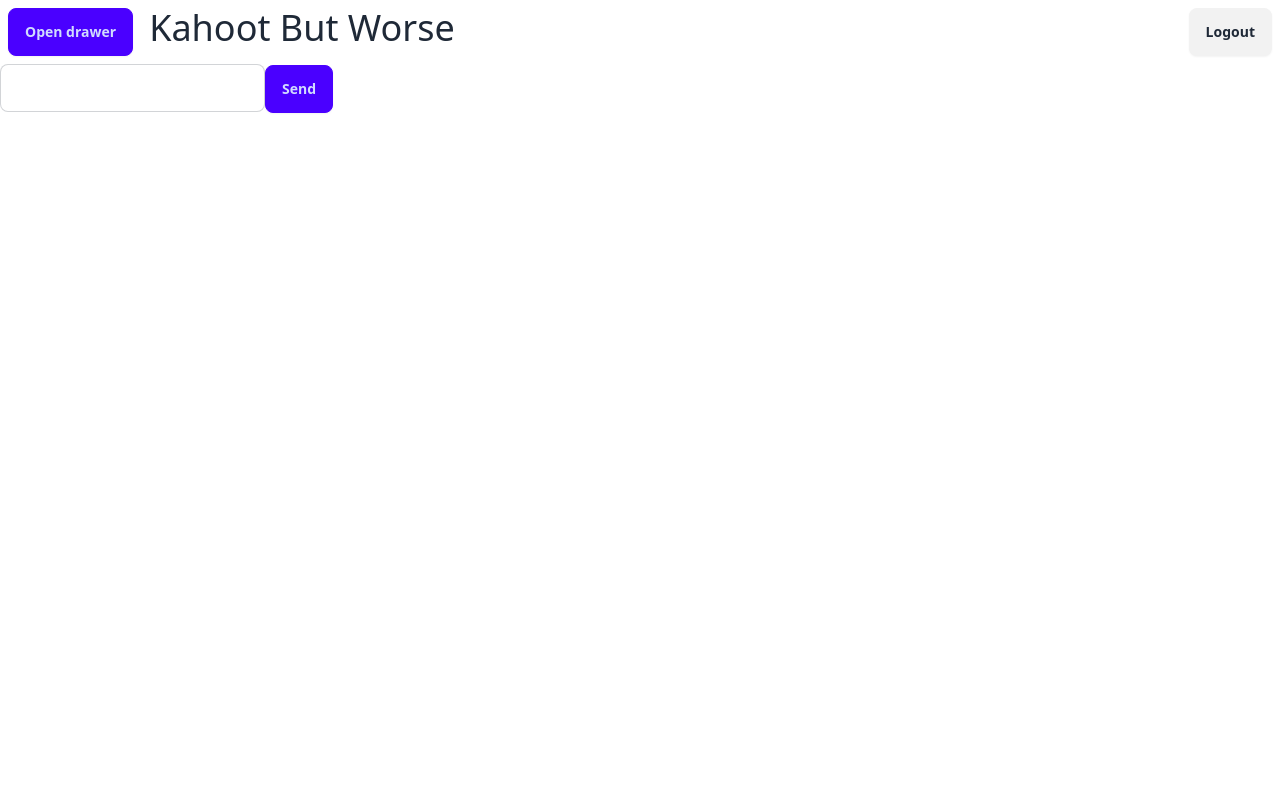
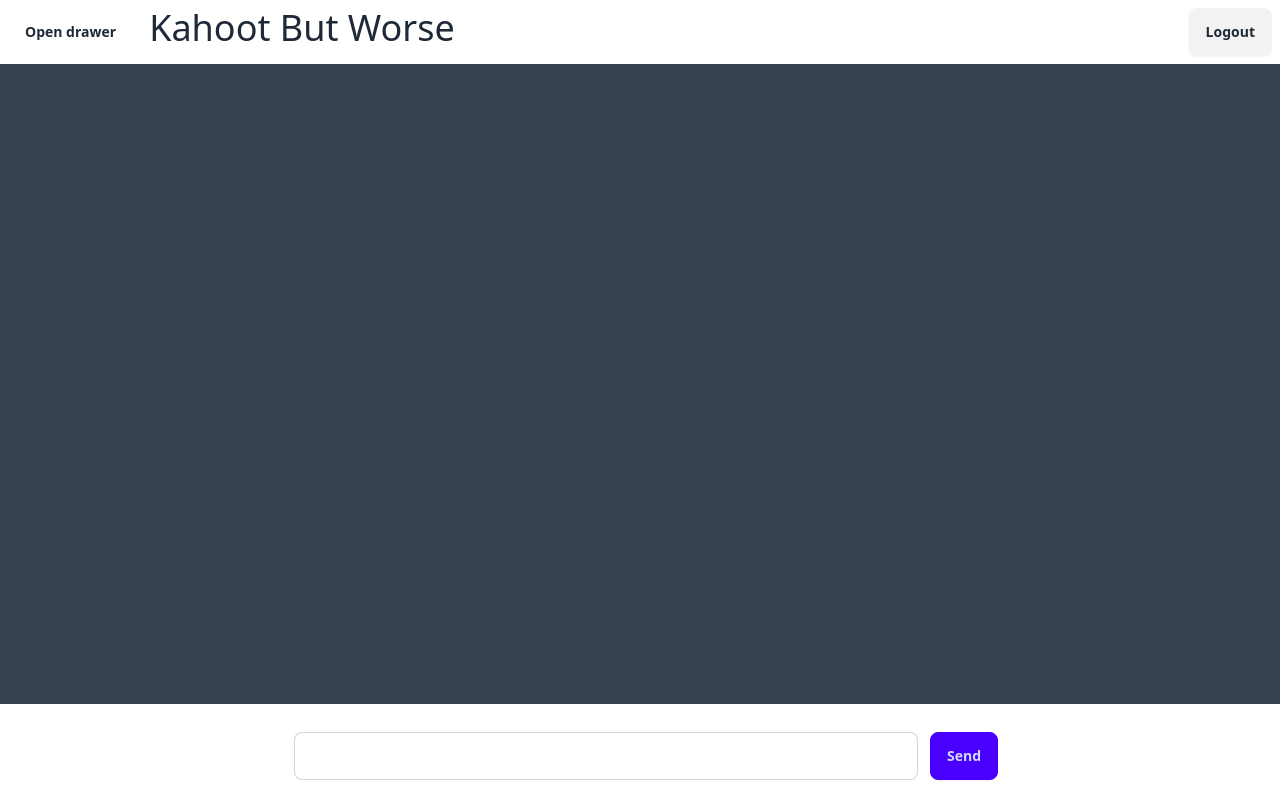
Before and after one commit to Claude-White/JACHacks, a React (Vite) app in the folder client/: page / in a window 1280 px wide. Built offline with nearby package versions, Linux system fonts and the light colour scheme.

Commit message:
looks sexyyy

```diff
--- a/client/index.html
+++ b/client/index.html
@@ -7,7 +7,7 @@
     <title>Kahoot But Worse(For Teachers)</title>
   </head>
   <body>
-    <div id="root"></div>
+    <div id="root" class="h-screen"></div>
     <script type="module" src="/src/main.jsx"></script>
   </body>
 </html>
--- a/client/src/App.jsx
+++ b/client/src/App.jsx
@@ -25,8 +25,12 @@ function App() {
 
   return (
     <>
-      <Header />
-      <div className="chat-container" ref={chatContainerRef}>
+      <div className="drawer h-full">
+        <input id="my-drawer" type="checkbox" className="drawer-toggle" />
+        <div className="drawer-content h-full">
+
+        <Header />
+      <div className="chat-container h-[80%] bg-gray-700 text-white" ref={chatContainerRef}>
         {conversation.map((item, index) => (
           <div key={index}>
             <p className="user-message">{item.input}</p>
@@ -34,10 +38,10 @@ function App() {
           </div>
         ))}
       </div>
-      <div className="input-container">
+      <div className="input-container p-4 flex justify-center items-center">
         <input
           type="text"
-          className="input input-bordered"
+          className="input input-bordered w-[50%] m-3"
           value={inputMsg}
           onChange={(e) => setInputMsg(e.target.value)}
           onKeyPress={(e) => {
@@ -50,9 +54,7 @@ function App() {
           Send
         </button>
       </div>
-      <div className="drawer">
-        <input id="my-drawer" type="checkbox" className="drawer-toggle" />
-        <div className="drawer-content">
+
         </div>
         <div className="drawer-side">
           <label
--- a/client/src/components/Header.jsx
+++ b/client/src/components/Header.jsx
@@ -4,7 +4,7 @@ const Header = () => {
       <div className="flex flex-1">
         <label
           htmlFor="my-drawer"
-          className="btn btn-primary drawer-button mr-4"
+          className="btn btn-ghost drawer-button mr-4"
         >
           Open drawer
         </label>
```
Also changed, not shown: 2 other files (tests, documents, lock files or other folders).
